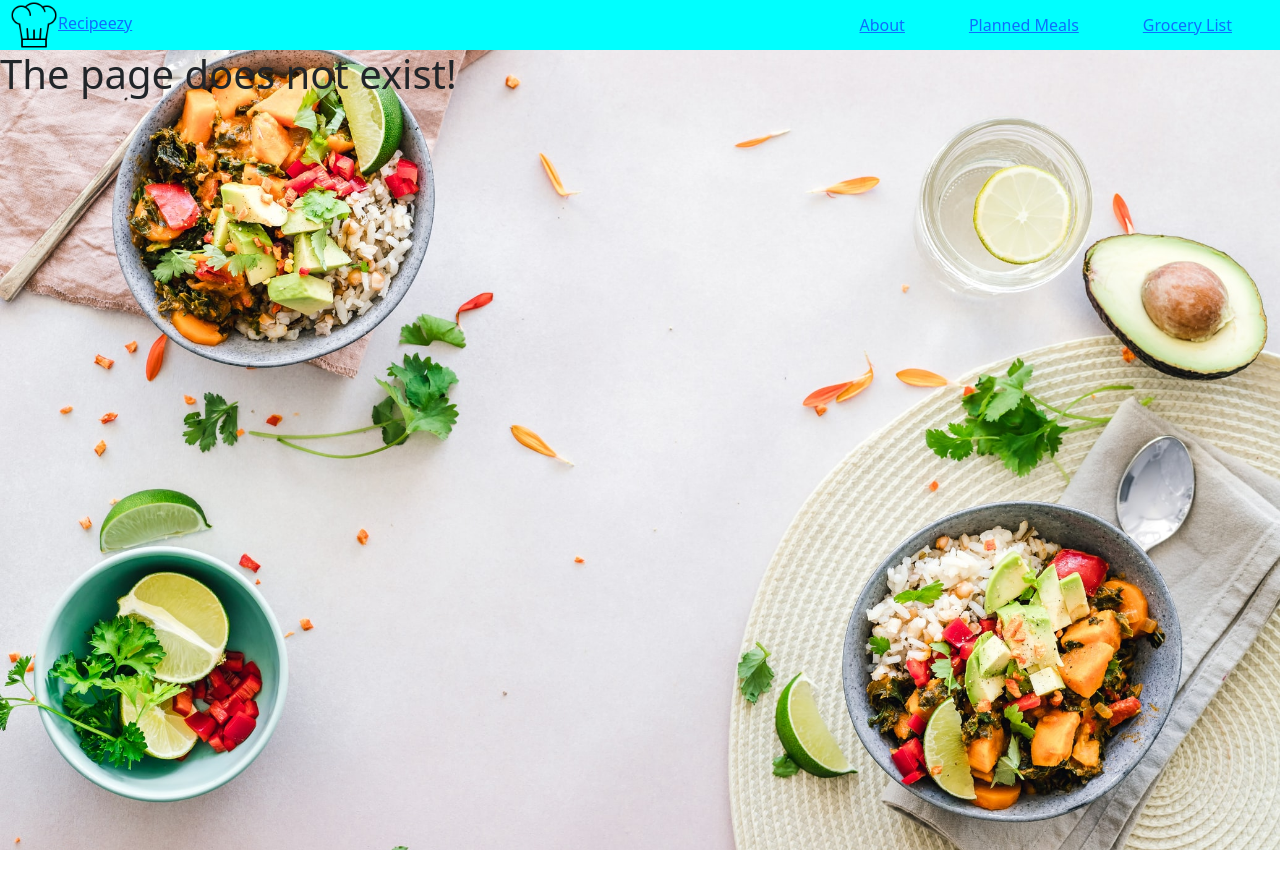
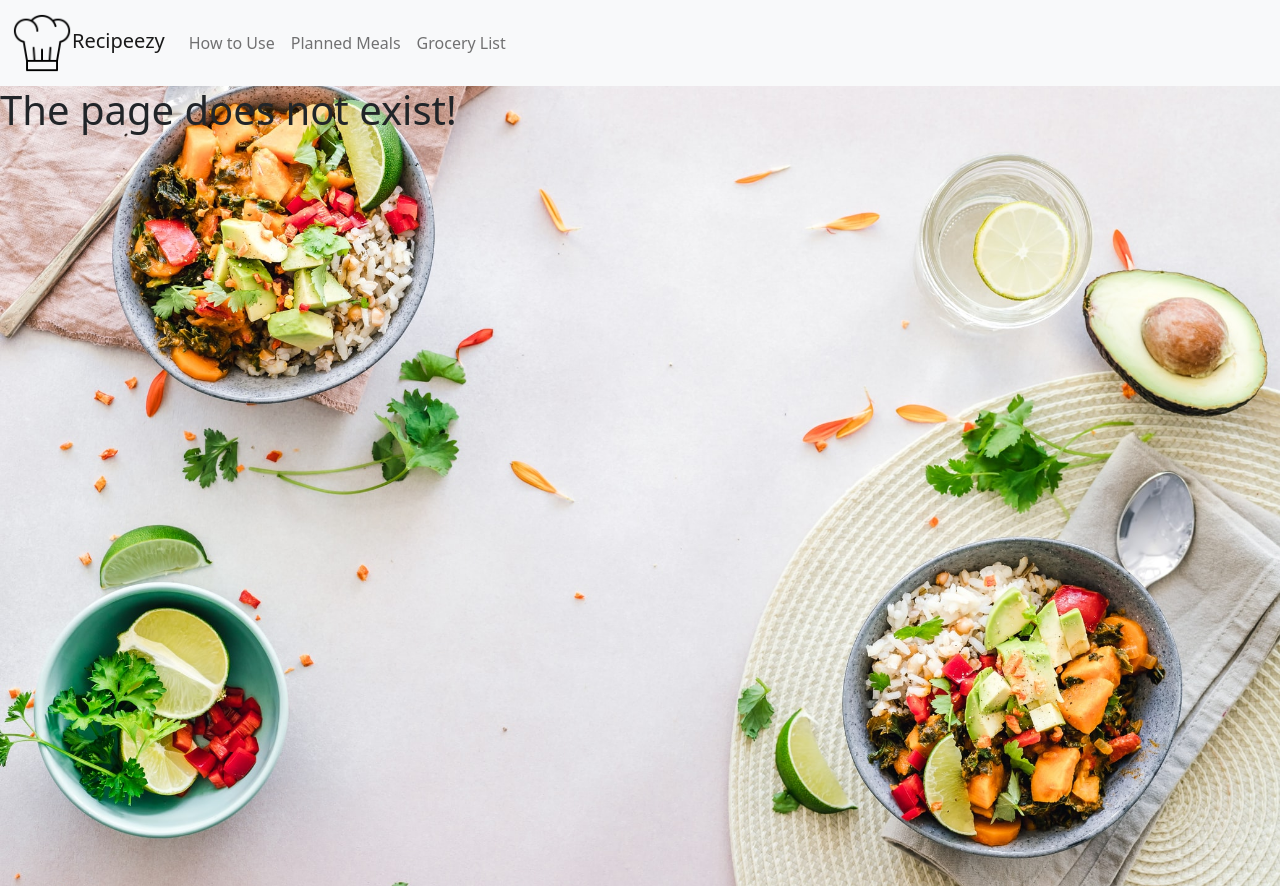
Before and after one commit to briannyeo/Recipeezy, a React (Create React App) app: page / in a window 1280 px wide. Before the commit the page ends 850 px from the top, so only its background shows below. Built offline with nearby package versions, Linux system fonts and the light colour scheme.

Commit message:
navbar swap

```diff
--- a/src/App.js
+++ b/src/App.js
@@ -8,8 +8,8 @@ import Main from "./Pages/Main";
 function App() {
   return (
     <div className="app">
-      <NavBar />
-      {/* <NavbarBootstrap /> */}
+      {/* <NavBar /> */}
+      <NavbarBootstrap />
       <Main />
     </div>
   );
```
